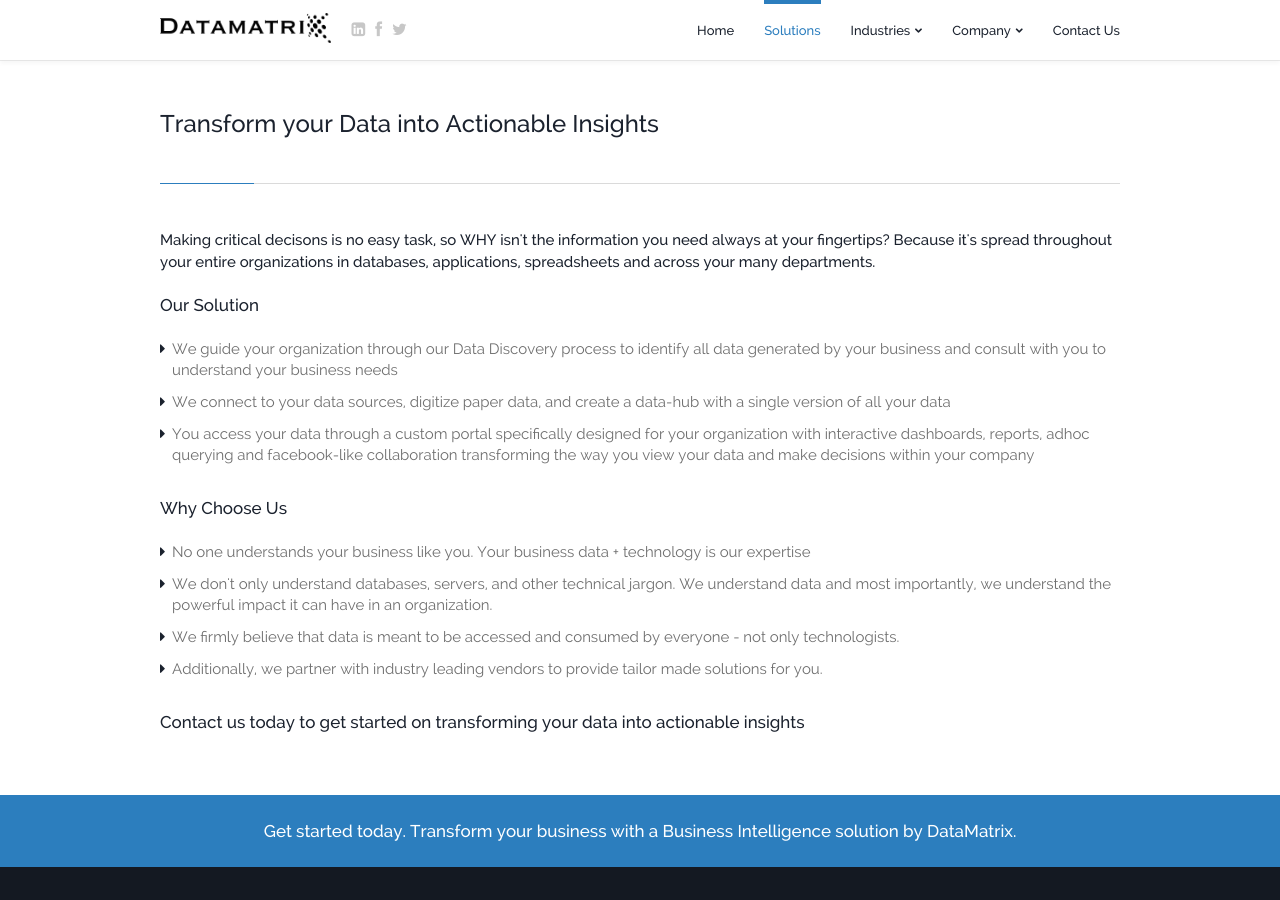
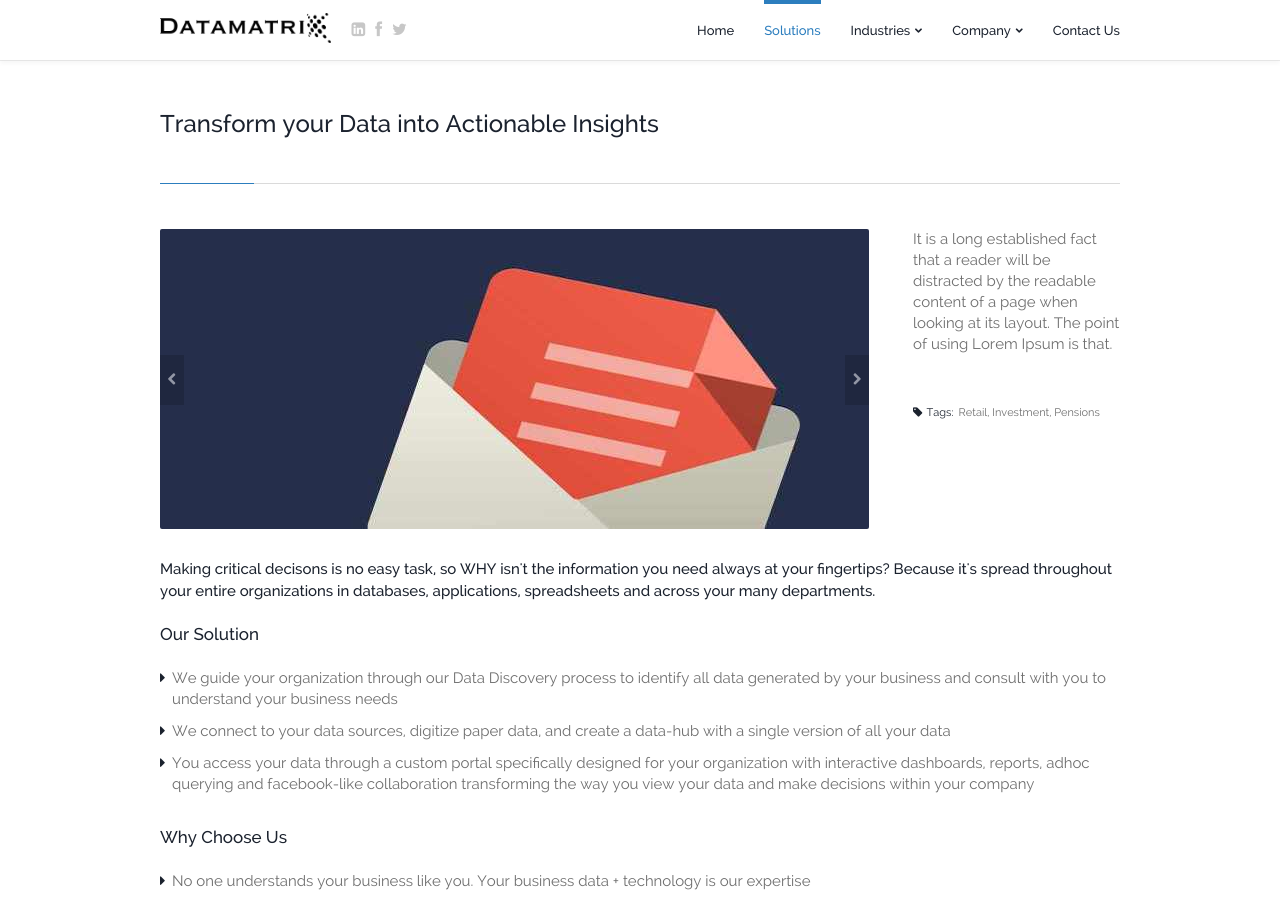
Before and after one commit to dtmtx/dtmtx.github.io, a Jekyll site: the page built from solutions.html, in a window 1280 px wide and 900 px high. Built offline with Jekyll 4.4.1, drawn with Linux system fonts in a browser that asks for light colours; Markdown is read by kramdown in place of the engine named in the settings.

Commit message:
add image box to solutions

```diff
--- a/solutions.html
+++ b/solutions.html
@@ -19,7 +19,70 @@ active: current
 					<!-- ~~~~~~~~~~~~~~~~~~~~~~~~~~~~~~~ -->
 					<!-- END Title -->
 					<!-- ~~~~~~~~~~~~~~~~~~~~~~~~~~~~~~~ -->
+					<div class="column-container">
 
+						<!-- ~~~~~~~~~~~~~~~~~~~~~~~~~~~~~~~ -->
+						<!-- Image Column (Place images in "#portfolio-blog-slider" for multiple image slider) -->
+						<!-- ~~~~~~~~~~~~~~~~~~~~~~~~~~~~~~~ -->
+						<div class="column-three-qtr">
+							<div id="portfolio-blog-slider-container">
+
+								<div style="max-width: 100%; margin: 0px auto;" class="bx-wrapper">
+									<div style="width: 100%; overflow: hidden; position: relative; height: 300px;" class="bx-viewport">
+										<div style="width: 4254px; position: relative; left: -709px;" id="portfolio-blog-slider">
+											<img style="float: left; list-style: none outside none; position: relative; width: 709px; visibility: visible;" alt="" src="images/Big-Data.jpg" class="fullwidth bx-clone">
+											<!-- ~~~~~~~~~~~~~~~~~ -->
+											<!-- Actual Images -->
+											<!-- ~~~~~~~~~~~~~~~~~ -->
+											<img title="" style="float: left; list-style: none outside none; position: relative; width: 709px; visibility: visible;" alt="undefined" src="images/preview9.jpg" class="fullwidth">
+											<!--img style="float: left; list-style: none outside none; position: relative; width: 709px; visibility: visible;" alt="" src="http://1.1.1.3/bmi/artivity.co.uk/templates/basix/pro_blue/images/placeholders/preview9.jpg" class="fullwidth"-->
+											<!-- ~~~~~~~~~~~~~~~~~ -->
+											<!-- END Actual Images -->
+											<!-- ~~~~~~~~~~~~~~~~~ -->
+											<!--img style="float: left; list-style: none outside none; position: relative; width: 709px; visibility: visible;" alt="" src="http://1.1.1.3/bmi/artivity.co.uk/templates/basix/pro_blue/images/placeholders/preview4.jpg" class="fullwidth bx-clone"-->
+										</div>
+									</div>
+									<div class="bx-controls"></div>
+								</div>
+
+								<!-- ~~~~~~~~~~~~~~~~~ -->
+								<!-- Slide Controls -->
+								<!-- ~~~~~~~~~~~~~~~~~ -->
+								<div class="portfolio-blog-slider-controls">
+									<div id="portfolio-blog-slider-prev"><a class="bx-prev" href="">Prev</a></div>
+									<div id="portfolio-blog-slider-next"><a class="bx-next" href="">Next</a></div>
+								</div>
+								<!-- ~~~~~~~~~~~~~~~~~ -->
+								<!-- END Slide Controls -->
+								<!-- ~~~~~~~~~~~~~~~~~ -->
+
+							</div>
+						</div>
+						<!-- ~~~~~~~~~~~~~~~~~~~~~~~~~~~~~~~ -->
+						<!-- END Image Column -->
+						<!-- ~~~~~~~~~~~~~~~~~~~~~~~~~~~~~~~ -->
+
+						<!-- ~~~~~~~~~~~~~~~~~~~~~~~~~~~~~~~ -->
+						<!-- Details Column -->
+						<!-- ~~~~~~~~~~~~~~~~~~~~~~~~~~~~~~~ -->
+						<div class="column-one-fourth portfolio-details">
+							<!-- Details -->
+							<p>It is a long established fact that a reader will be distracted by the readable content of a page when looking at its layout. The point of using Lorem Ipsum is that.</p>
+							<!-- Project URL Button -->
+							<!--a href="#" class="button accent"><i class="fa fa-external-link"></i>Visit Project URL</a-->
+							<!-- Tags -->
+							<div class="portfolio-tags">
+								<div class="portfolio-tags-title">Tags:</div>
+								Retail, Investment, Pensions
+							</div>
+						</div>
+						<!-- ~~~~~~~~~~~~~~~~~~~~~~~~~~~~~~~ -->
+						<!-- END Details Column -->
+						<!-- ~~~~~~~~~~~~~~~~~~~~~~~~~~~~~~~ -->
+
+					</div>
+
+					<div class="spacer"></div>
 					<!-- ~~~~~~~~~~~~~~~~~~~~~~~~~~~~~~~ -->
 					<!-- Intro -->
 					<!-- ~~~~~~~~~~~~~~~~~~~~~~~~~~~~~~~ -->
```
